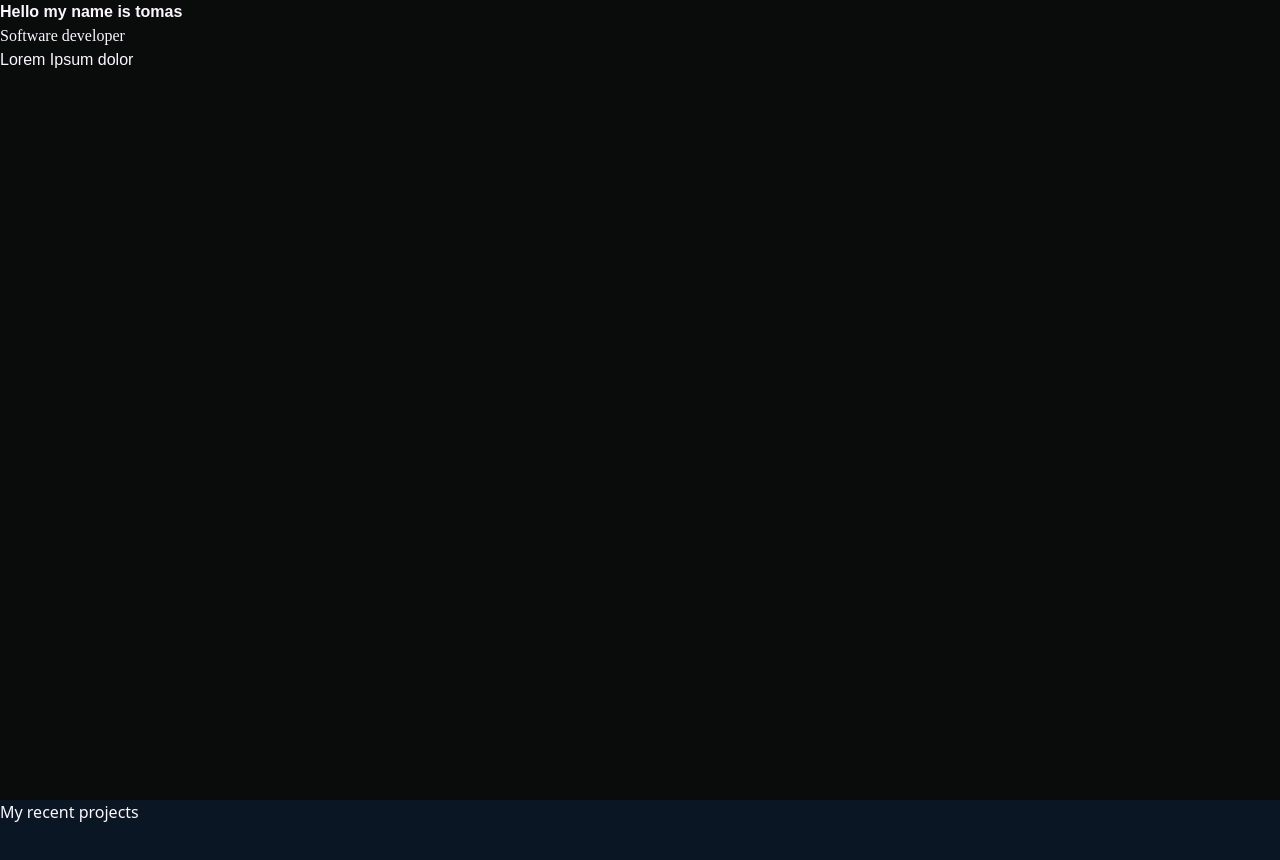
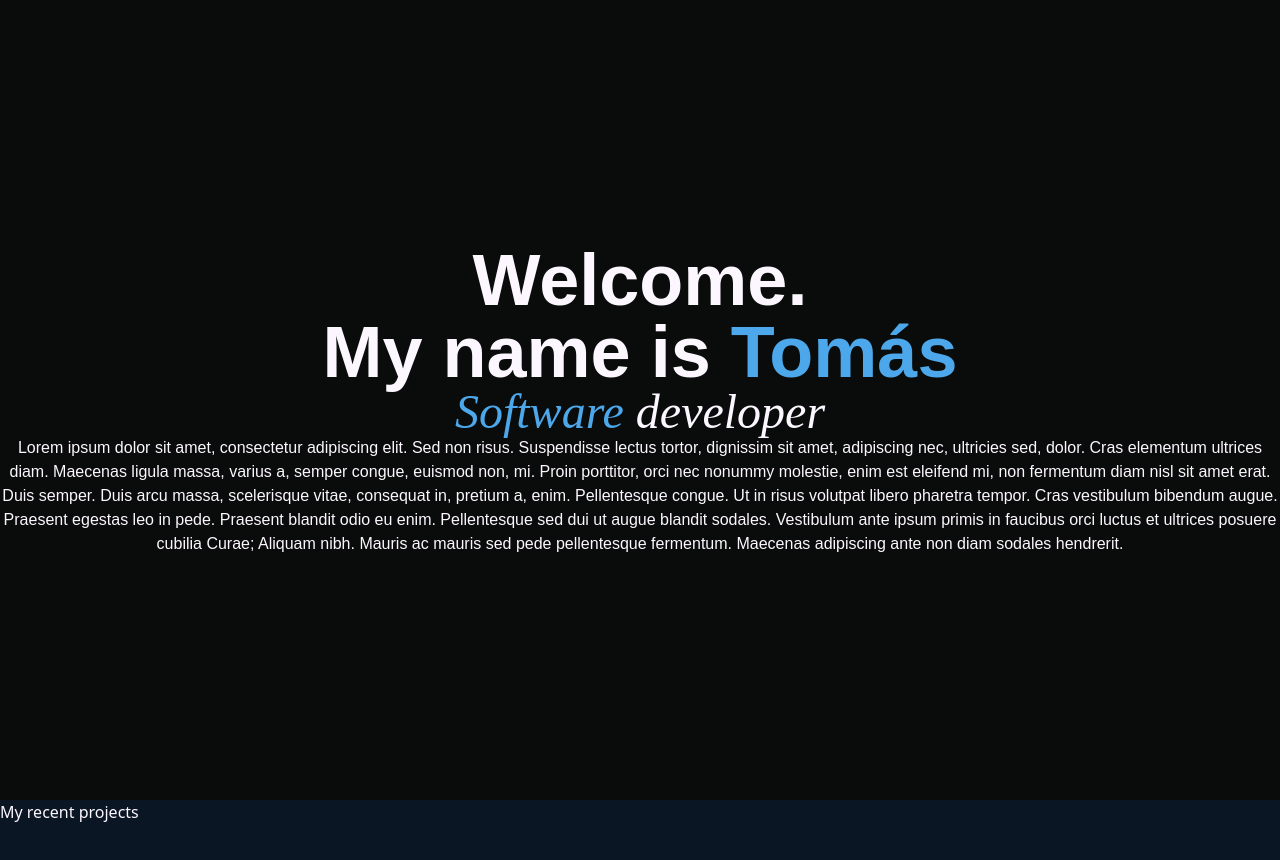
Before and after one commit to tomasesquivelgc/Portfolio, a React (Vite) app: page / in a window 1280 px wide. Shown: the top 860 px of the page. Built offline with nearby package versions, Linux system fonts and the light colour scheme.

Commit message:
create basic structure for hero section

```diff
--- a/src/App.jsx
+++ b/src/App.jsx
@@ -1,10 +1,10 @@
 function App() {
   return (
     <>
-      <section className="bg-night min-h-screen">
-        <h1 className="font-monts font-extrabold">Hello my name is tomas</h1>
-        <h2 className="font-gentium">Software developer</h2>
-        <p className="font-chivo">Lorem Ipsum dolor</p>
+      <section className="bg-night min-h-screen flex flex-col justify-center text-center">
+        <h1 className="font-monts font-extrabold text-7xl text-magnolia">Welcome. <br/> My name is <span className="text-argBlue">Tomás</span></h1>
+        <h2 className="font-gentium text-5xl text-magnolia italic"><span className="text-argBlue">Software</span> developer</h2>
+        <p className="font-chivo">Lorem ipsum dolor sit amet, consectetur adipiscing elit. Sed non risus. Suspendisse lectus tortor, dignissim sit amet, adipiscing nec, ultricies sed, dolor. Cras elementum ultrices diam. Maecenas ligula massa, varius a, semper congue, euismod non, mi. Proin porttitor, orci nec nonummy molestie, enim est eleifend mi, non fermentum diam nisl sit amet erat. Duis semper. Duis arcu massa, scelerisque vitae, consequat in, pretium a, enim. Pellentesque congue. Ut in risus volutpat libero pharetra tempor. Cras vestibulum bibendum augue. Praesent egestas leo in pede. Praesent blandit odio eu enim. Pellentesque sed dui ut augue blandit sodales. Vestibulum ante ipsum primis in faucibus orci luctus et ultrices posuere cubilia Curae; Aliquam nibh. Mauris ac mauris sed pede pellentesque fermentum. Maecenas adipiscing ante non diam sodales hendrerit.</p>
       </section>
 
       <section className="bg-richBlack min-h-screen">
--- a/tailwind.config.js
+++ b/tailwind.config.js
@@ -8,7 +8,7 @@ export default {
     colors: {
       night: '#0A0B0B',
       richBlack: '#0A1623',
-      argentinianBlue: '#4CA8EA',
+      argBlue: '#4CA8EA',
       magnolia: '#FCF7FF',
     },
     extend: {
```
